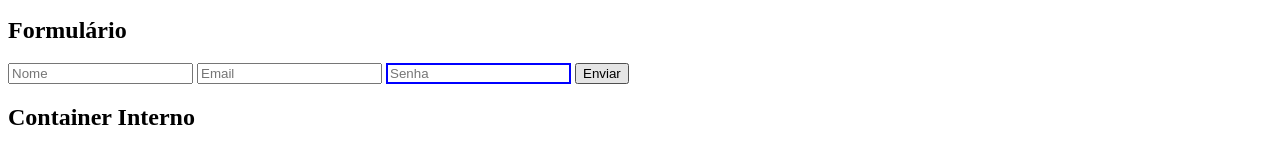
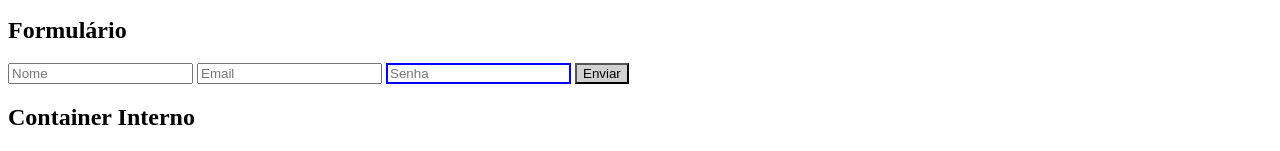
Before and after one commit to dutsp/Projetinhocss, a plain HTML site: page index.html in a window 1280 px wide. In both pictures the pointer is over the button "Enviar". Shown: the part 337-488 px from the top of the page. Drawn offline with Linux system fonts and the light colour scheme.

Commit message:
HOOVER DAM ADICIONADA + readme atualizado

```diff
--- a/style.css
+++ b/style.css
@@ -23,3 +23,9 @@
 }
 
 /* verme-da-trufa */
+
+button:hover {
+    background-color: #d1d1d1;
+}
+
+/* botao hoover DAM */
```
Also changed, not shown: 1 other file.
